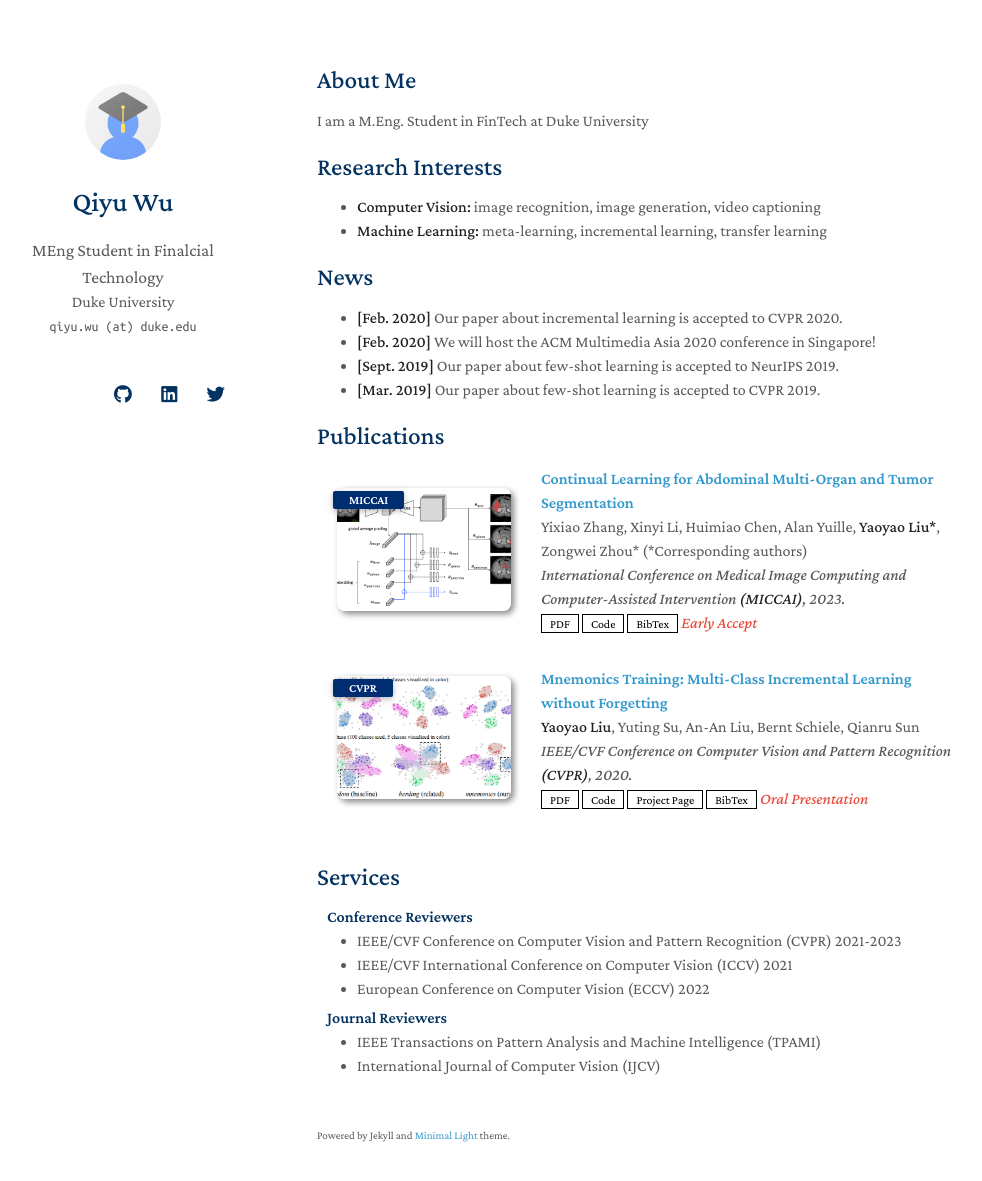
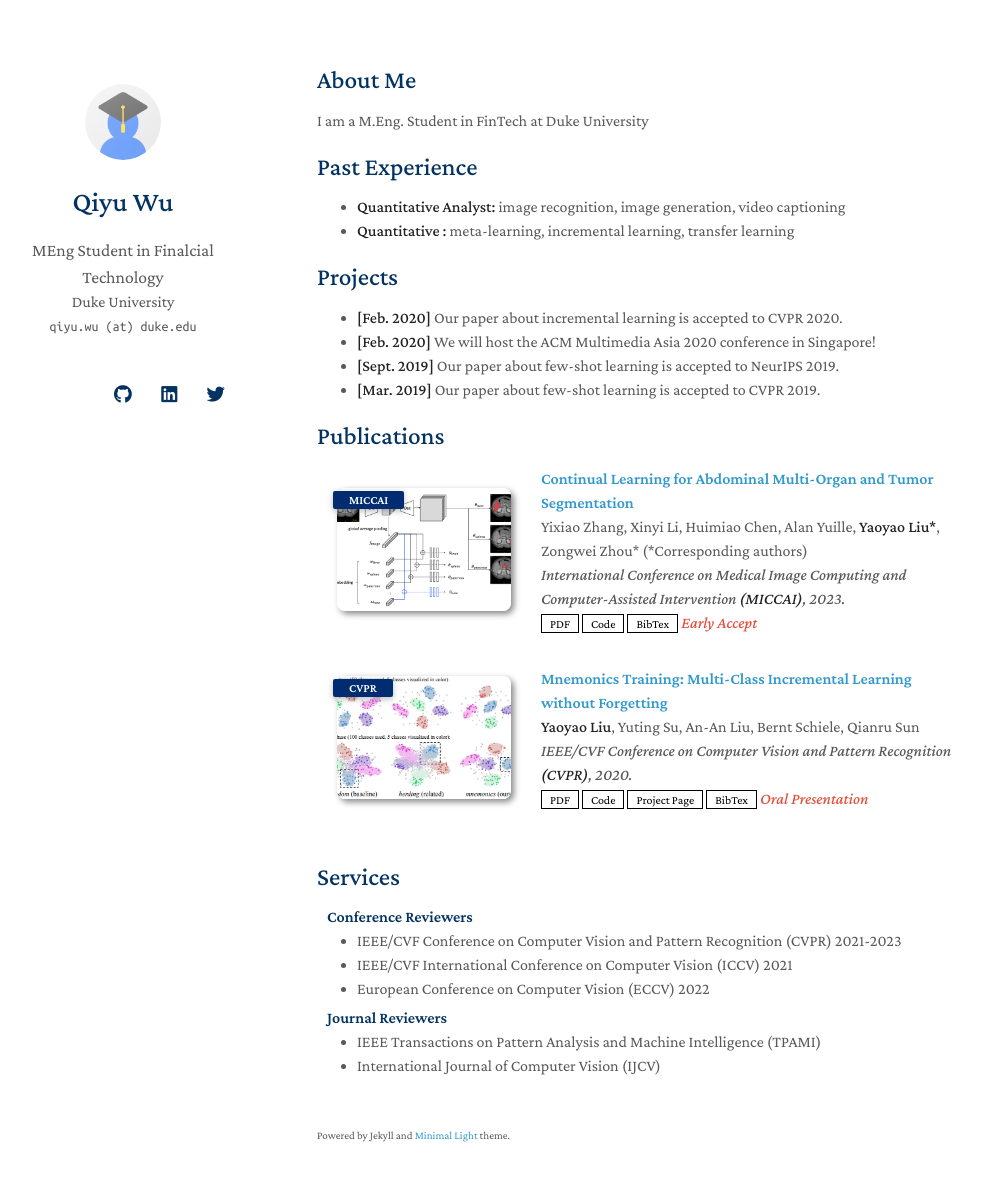
Before and after one commit to QiYuWu71/QiYuWu71.github.io, a Jekyll site: the page built from index.md, in a window 1280 px wide and 1216 px high. Shown: the top 1181 px of the window, without its empty margins (153-1135 px from the left). Built offline with Jekyll 4.4.1, drawn with Linux system fonts in a browser that asks for light colours; nearby versions of some CDN libraries; a style sheet for code colours, icons or effects is not loaded; our own code applies the rules of GitHub Pages for plain Markdown files.

Commit message:
New updates

```diff
--- a/index.md
+++ b/index.md
@@ -6,12 +6,12 @@ layout: homepage
 
 I am a M.Eng. Student in FinTech at Duke University
 
-## Research Interests
+## Past Experience
 
-- **Computer Vision:** image recognition, image generation, video captioning
-- **Machine Learning:** meta-learning, incremental learning, transfer learning
+- **Quantitative Analyst:** image recognition, image generation, video captioning
+- **Quantitative :** meta-learning, incremental learning, transfer learning
 
-## News
+## Projects
 
 - **[Feb. 2020]** Our paper about incremental learning is accepted to CVPR 2020.
 - **[Feb. 2020]** We will host the ACM Multimedia Asia 2020 conference in Singapore!
```
